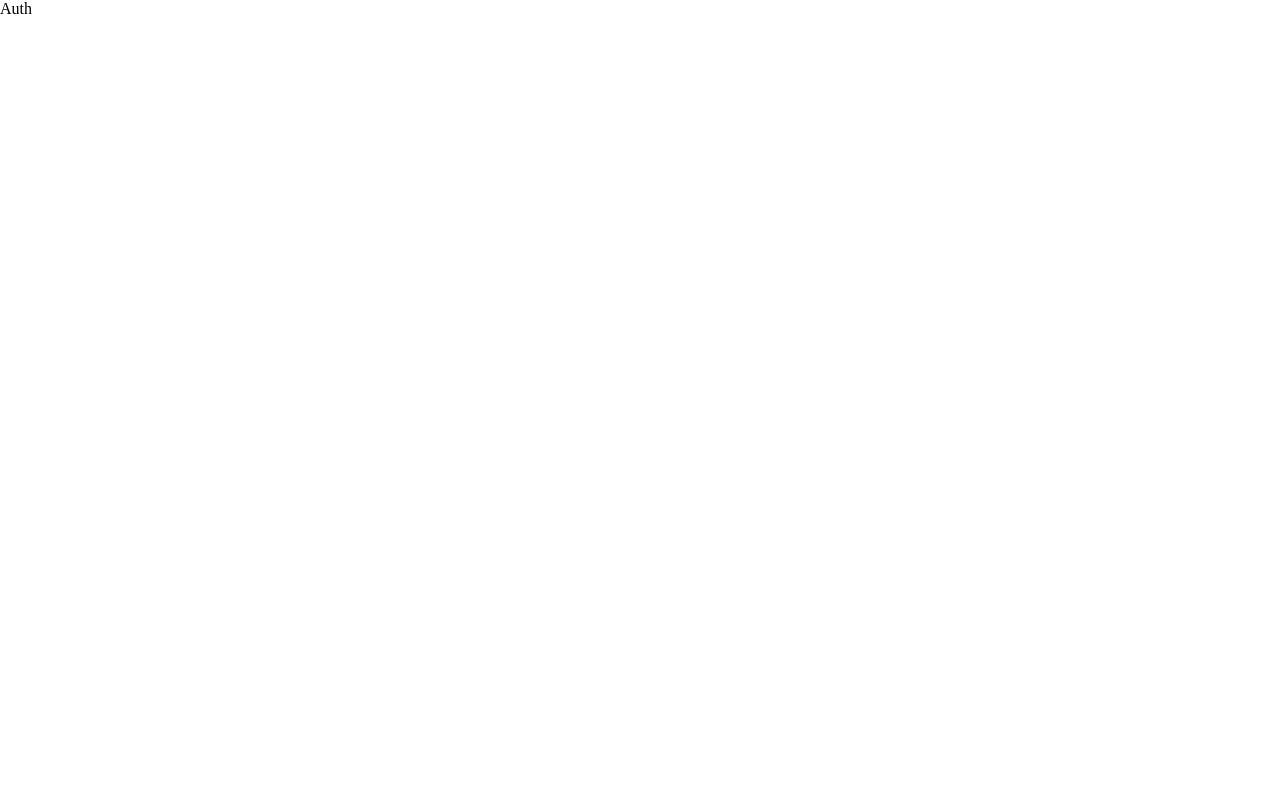
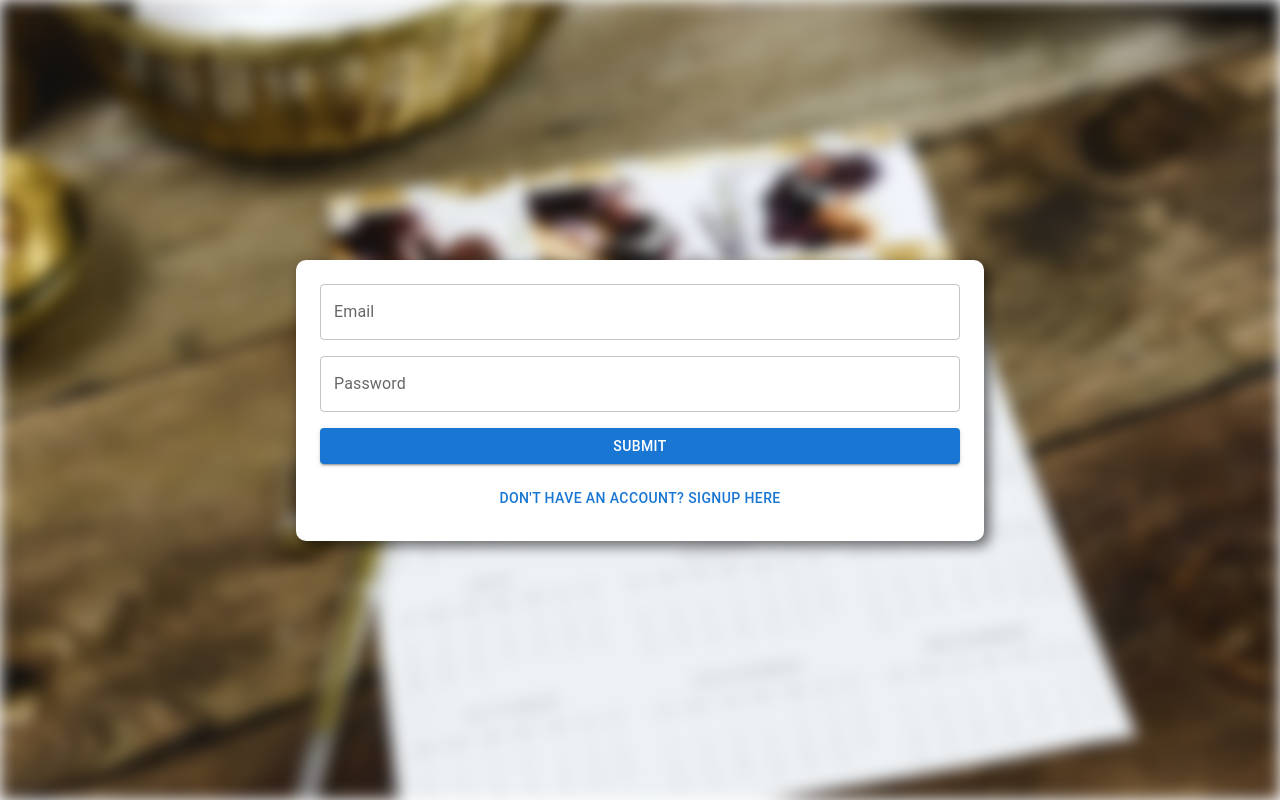
Before and after one commit to SalehBal/30-day-challanger, a React (Vite) app in the folder react/: page /auth in a window 1280 px wide. Built offline with nearby package versions, Linux system fonts and the light colour scheme.

Commit message:
Auth form compleate

```diff
--- a/react/package.json
+++ b/react/package.json
@@ -13,8 +13,11 @@
     "@emotion/styled": "^11.10.6",
     "@mui/icons-material": "^5.11.11",
     "@mui/material": "^5.11.13",
+    "@tanstack/react-query": "^4.28.0",
+    "@tanstack/react-query-devtools": "^4.28.0",
     "react": "^18.2.0",
     "react-dom": "^18.2.0",
+    "react-hook-form": "^7.43.7",
     "react-router-dom": "^6.9.0"
   },
   "devDependencies": {
--- a/react/src/App.tsx
+++ b/react/src/App.tsx
@@ -2,7 +2,7 @@ import MyRoutes from './routes';
 import MyTheme from './theme';
 function App() {
   return (
-    <div className='App'>
+    <div style={{ height: '100vh' }} className='App'>
       <MyTheme>
         <MyRoutes />
       </MyTheme>
--- a/react/src/main.tsx
+++ b/react/src/main.tsx
@@ -5,9 +5,7 @@ import './index.css';
 import { BrowserRouter } from 'react-router-dom';
 
 ReactDOM.createRoot(document.getElementById('root') as HTMLElement).render(
-  <React.StrictMode>
-    <BrowserRouter>
-      <App />
-    </BrowserRouter>
-  </React.StrictMode>
+  <BrowserRouter>
+    <App />
+  </BrowserRouter>
 );
--- a/react/src/routes/Auth.tsx
+++ b/react/src/routes/Auth.tsx
@@ -1,7 +1,71 @@
-import React from 'react';
+import { Box, Button, Stack, TextField } from '@mui/material';
+import React, { useState } from 'react';
+import bgImg from '../assets/background.jpg';
+import { useForm, SubmitHandler } from 'react-hook-form';
+interface FormData {
+  email: string;
+  password: string;
+  username?: string;
+  passwordconfirm?: string;
+}
+function Auth() {
+  const {
+    register,
+    handleSubmit,
+    watch,
+    formState: { errors },
+  } = useForm<FormData>();
+  const [isSignup, setIsSinup] = useState(false);
+  const pageStyles = { display: 'flex', justifyContent: 'center', alignItems: 'center', height: '100vh' };
 
-function Auth() {
-  return <div>Auth</div>
+  function changeToSignUp() {
+    setIsSinup(true);
+  }
+  function changeToLogIn() {
+    setIsSinup(false);
+  }
+
+  const onSubmitFn: SubmitHandler<FormData> = (data) => {
+    console.log(data);
+  };
+
+  return (
+    <Box sx={pageStyles}>
+      <Box sx={{ backgroundImage: `url(${bgImg})`, backgroundSize: 'cover', filter: 'blur(8px)', height: '100vh', width: '100vw', position: 'fixed', zIndex: '-1' }}></Box>
+      <Box sx={{ width: '50%', boxShadow: '5px 5px 14px 0px rgba(0,0,0,0.59)', padding: '24px', borderRadius: '10px', backgroundColor: '#fff' }}>
+        <form onSubmit={handleSubmit(onSubmitFn)}>
+          <Stack spacing={2}>
+            {isSignup ? (
+              <TextField label={errors.username ? 'Username is required' : 'Username'} variant='outlined' {...register('username', { required: isSignup })} error={errors.username ? true : false} />
+            ) : null}
+            <TextField label={errors.email ? 'Email is required' : 'Email'} variant='outlined' {...register('email', { required: true })} error={errors.email ? true : false} />
+            <TextField label={errors.password ? 'Password is required' : 'Password'} variant='outlined' {...register('password', { required: true })} error={errors.password ? true : false} />
+            {isSignup ? (
+              <TextField
+                label={errors.passwordconfirm ? 'Password confirm is required' : 'Password confirm'}
+                variant='outlined'
+                {...register('passwordconfirm', { required: isSignup })}
+                error={errors.passwordconfirm ? true : false}
+              />
+            ) : null}
+            <Button type='submit' variant='contained'>
+              Submit
+            </Button>
+            {!isSignup ? (
+              <Button onClick={changeToSignUp} variant='text'>
+                Don't have an account? Signup here
+              </Button>
+            ) : null}
+            {isSignup ? (
+              <Button onClick={changeToLogIn} variant='text'>
+                Have an account? Login here
+              </Button>
+            ) : null}
+          </Stack>
+        </form>
+      </Box>
+    </Box>
+  );
 }
 
 export default Auth;
```
Also changed, not shown: react/src/assets/background.jpg (added), 1 other file (tests, documents, lock files or other folders).
